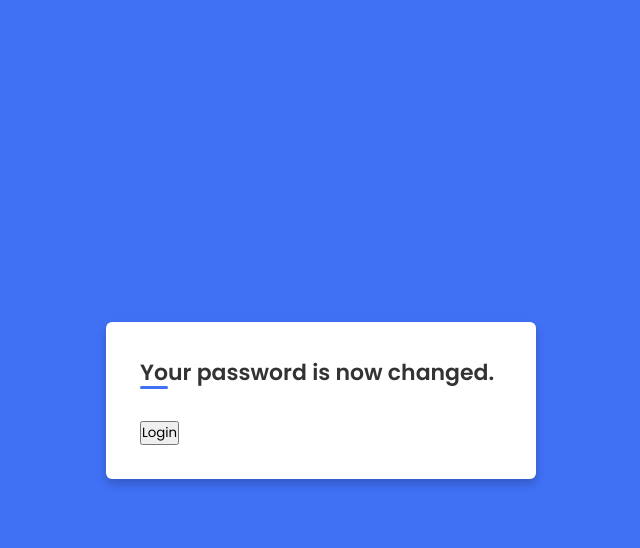
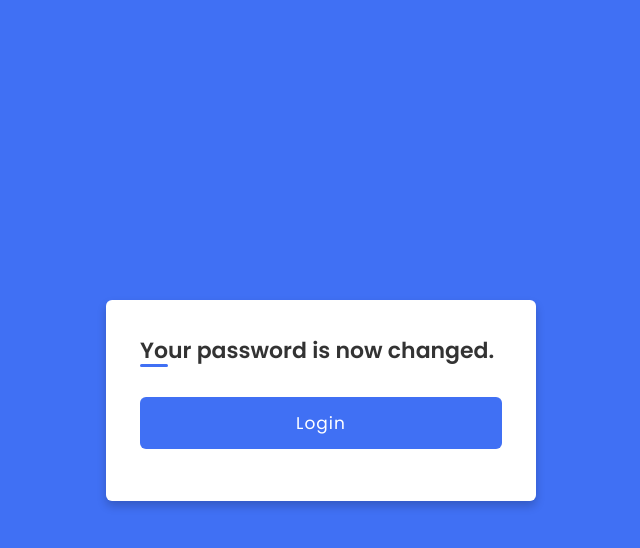
Before and after one commit to YousefSedik/Dot-Courses, a Django app: a page that uses templates/account/password_reset_from_key_done.html in a window 1280 px wide. Shown: the top 548 px of the page, without its empty margins (319-959 px from the left). Run offline with Django 5.2, Linux system fonts and the light colour scheme; parts of the project's set-up code (start-up, migrations or seed data) failed here and were passed over.

Commit message:
fix: Login button styling.

```diff
--- a/templates/account/password_reset_from_key_done.html
+++ b/templates/account/password_reset_from_key_done.html
@@ -13,7 +13,9 @@
     <div class="wrapper">
         <h2>Your password is now changed.</h2>
         <form method="get" action="{% url 'account_login' %}">
-        <input type="submit" value="Login">
+        <div  class="input-box button">
+            <input type="submit" value="Login">
+        </div>
         </form>
     </div>
 
```
